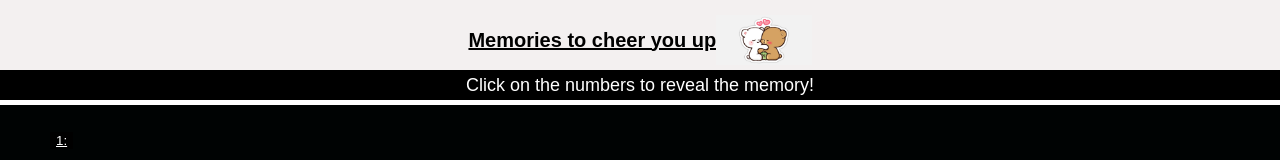
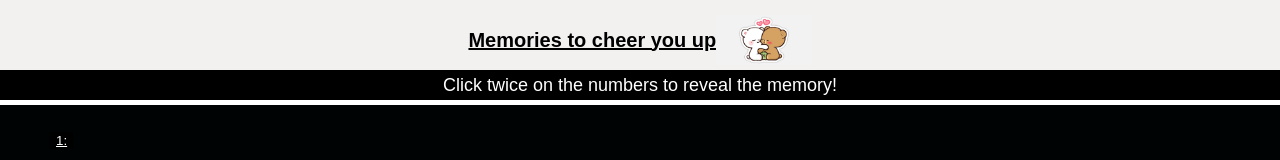
Before and after one commit to mishaatr/linkisite1, a plain HTML site: page index.html in a window 1280 px wide. Shown: the top 160 px of the page. Drawn offline with Linux system fonts and the light colour scheme.

Commit message:
Update index.html

```diff
--- a/index.html
+++ b/index.html
@@ -94,7 +94,7 @@
 
         </div>
         <div class="second-middle-header">
-            Click on the numbers to reveal the memory!
+            Click twice on the numbers to reveal the memory!
         </div>
         <div class="memory">
             <button onclick="myfunction()" class="number">
```
